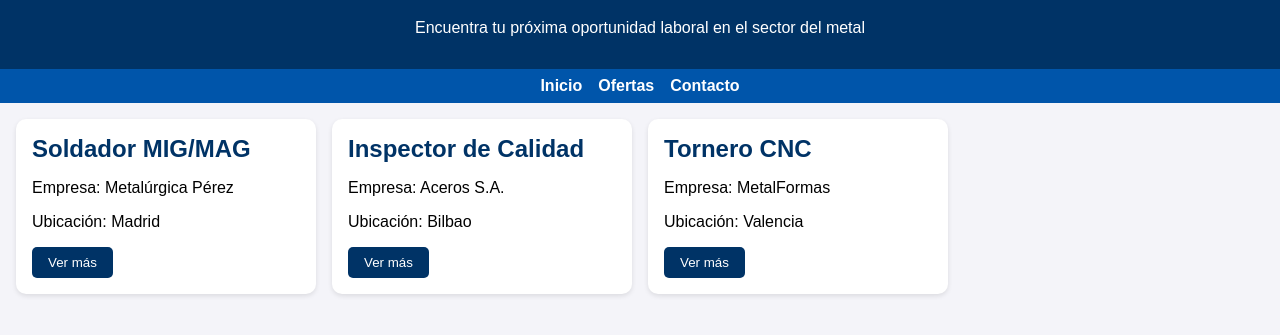
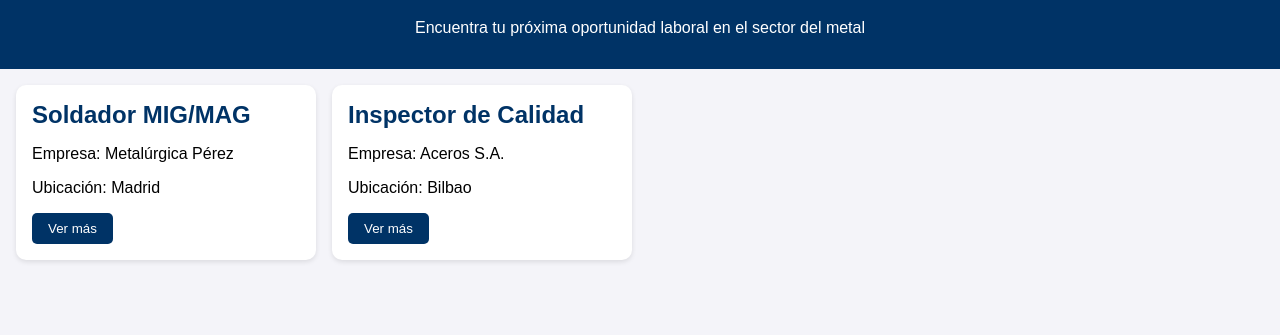
Before and after one commit to EmpleoMetal/EmpleoMetal, a plain HTML site: page index.html in a window 1280 px wide. Shown: the part 77-412 px from the top of the page. Drawn offline with Linux system fonts and the light colour scheme.

Commit message:
Update index.html

```diff
--- a/index.html
+++ b/index.html
@@ -3,59 +3,15 @@
 <head>
   <meta charset="UTF-8">
   <meta name="viewport" content="width=device-width, initial-scale=1.0">
-  <title>Empleo del Metal</title>
+  <title>Portal de Empleo del Metal</title>
   <style>
-    body {
-      font-family: Arial, sans-serif;
-      margin: 0;
-      padding: 0;
-      background: #f4f4f9;
-    }
-    header {
-      background: #003366;
-      color: white;
-      padding: 1rem;
-      text-align: center;
-    }
-    nav {
-      background: #0055aa;
-      padding: 0.5rem;
-      display: flex;
-      justify-content: center;
-      gap: 1rem;
-    }
-    nav a {
-      color: white;
-      text-decoration: none;
-      font-weight: bold;
-    }
-    .ofertas {
-      display: grid;
-      grid-template-columns: repeat(auto-fill, minmax(300px, 1fr));
-      gap: 1rem;
-      padding: 1rem;
-    }
-    .card {
-      background: white;
-      border-radius: 10px;
-      box-shadow: 0 2px 5px rgba(0,0,0,0.1);
-      padding: 1rem;
-    }
-    .card h2 {
-      margin: 0;
-      color: #003366;
-    }
-    .card button {
-      background: #003366;
-      color: white;
-      border: none;
-      padding: 0.5rem 1rem;
-      border-radius: 5px;
-      cursor: pointer;
-    }
-    .card button:hover {
-      background: #0055aa;
-    }
+    body { font-family: Arial, sans-serif; margin:0; padding:0; background:#f4f4f9; }
+    header { background:#003366; color:white; padding:1rem; text-align:center; }
+    .ofertas { display:grid; grid-template-columns:repeat(auto-fill,minmax(300px,1fr)); gap:1rem; padding:1rem; }
+    .card { background:white; border-radius:10px; box-shadow:0 2px 5px rgba(0,0,0,0.1); padding:1rem; }
+    .card h2 { margin:0; color:#003366; }
+    .card button { background:#003366; color:white; border:none; padding:0.5rem 1rem; border-radius:5px; cursor:pointer; }
+    .card button:hover { background:#0055aa; }
   </style>
 </head>
 <body>
@@ -64,30 +20,18 @@
     <p>Encuentra tu próxima oportunidad laboral en el sector del metal</p>
   </header>
 
-  <nav>
-    <a href="index.html">Inicio</a>
-    <a href="ofertas.html">Ofertas</a>
-    <a href="contacto.html">Contacto</a>
-  </nav>
-
   <section class="ofertas">
     <div class="card">
       <h2>Soldador MIG/MAG</h2>
       <p>Empresa: Metalúrgica Pérez</p>
       <p>Ubicación: Madrid</p>
-      <button onclick="window.location.href='soldador.html'">Ver más</button>
+      <a href="soldador.html"><button>Ver más</button></a>
     </div>
     <div class="card">
       <h2>Inspector de Calidad</h2>
       <p>Empresa: Aceros S.A.</p>
       <p>Ubicación: Bilbao</p>
-      <button onclick="window.location.href='inspector.html'">Ver más</button>
-    </div>
-    <div class="card">
-      <h2>Tornero CNC</h2>
-      <p>Empresa: MetalFormas</p>
-      <p>Ubicación: Valencia</p>
-      <button onclick="window.location.href='tornero.html'">Ver más</button>
+      <a href="inspector.html"><button>Ver más</button></a>
     </div>
   </section>
 </body>
```
